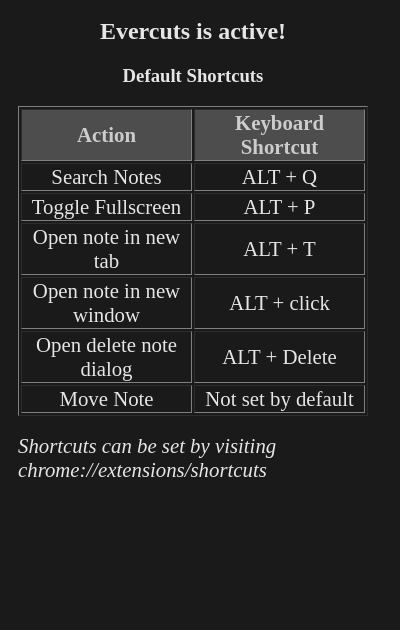
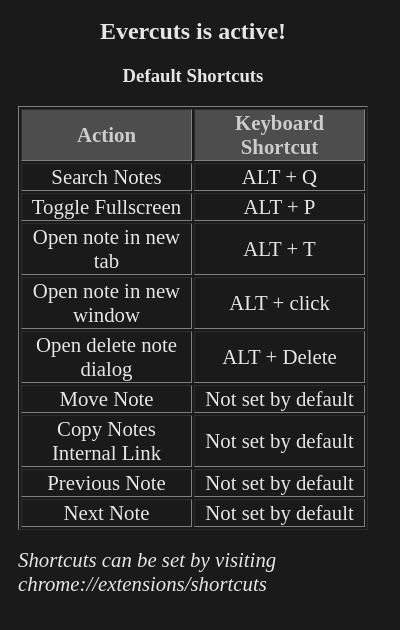
Before and after one commit to RealP/evercuts, a browser extension: page popup/popup.html in a window 400 px wide. Drawn offline with Linux system fonts and the light colour scheme.

Commit message:
update popup

```diff
--- a/popup/popup.html
+++ b/popup/popup.html
@@ -37,6 +37,18 @@
             <td>Move Note</td>
             <td>Not set by default</td>
           </tr>
+          <tr>
+            <td>Copy Notes Internal Link</td>
+            <td>Not set by default</td>
+          </tr>
+          <tr>
+            <td>Previous Note</td>
+            <td>Not set by default</td>
+          </tr>
+          <tr>
+            <td>Next Note</td>
+            <td>Not set by default</td>
+          </tr>
         </tbody>
     </table>
     <br/>
```
